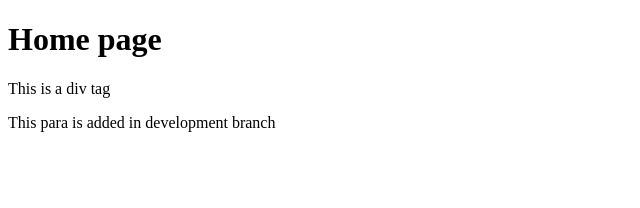
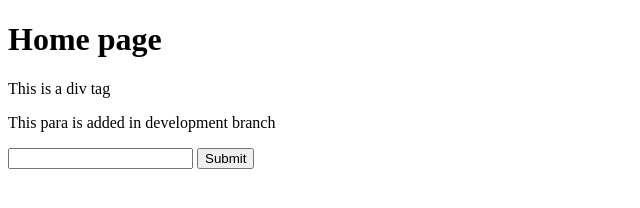
Before and after one commit to anushia15/Git-Demo, a plain HTML site: page index.html in a window 1280 px wide. Shown: the whole page, without its empty margins (0-640 px from the left). Drawn offline with Linux system fonts and the light colour scheme.

Commit message:
added form to index.html in development

```diff
--- a/index.html
+++ b/index.html
@@ -10,5 +10,9 @@
     <h1>Home page</h1>
     <div>This is a div tag</div>
     <p>This para is added in development branch</p>
+    <form>
+        <input type="text">
+        <input type="submit">
+    </form>
 </body>
 </html>
```
